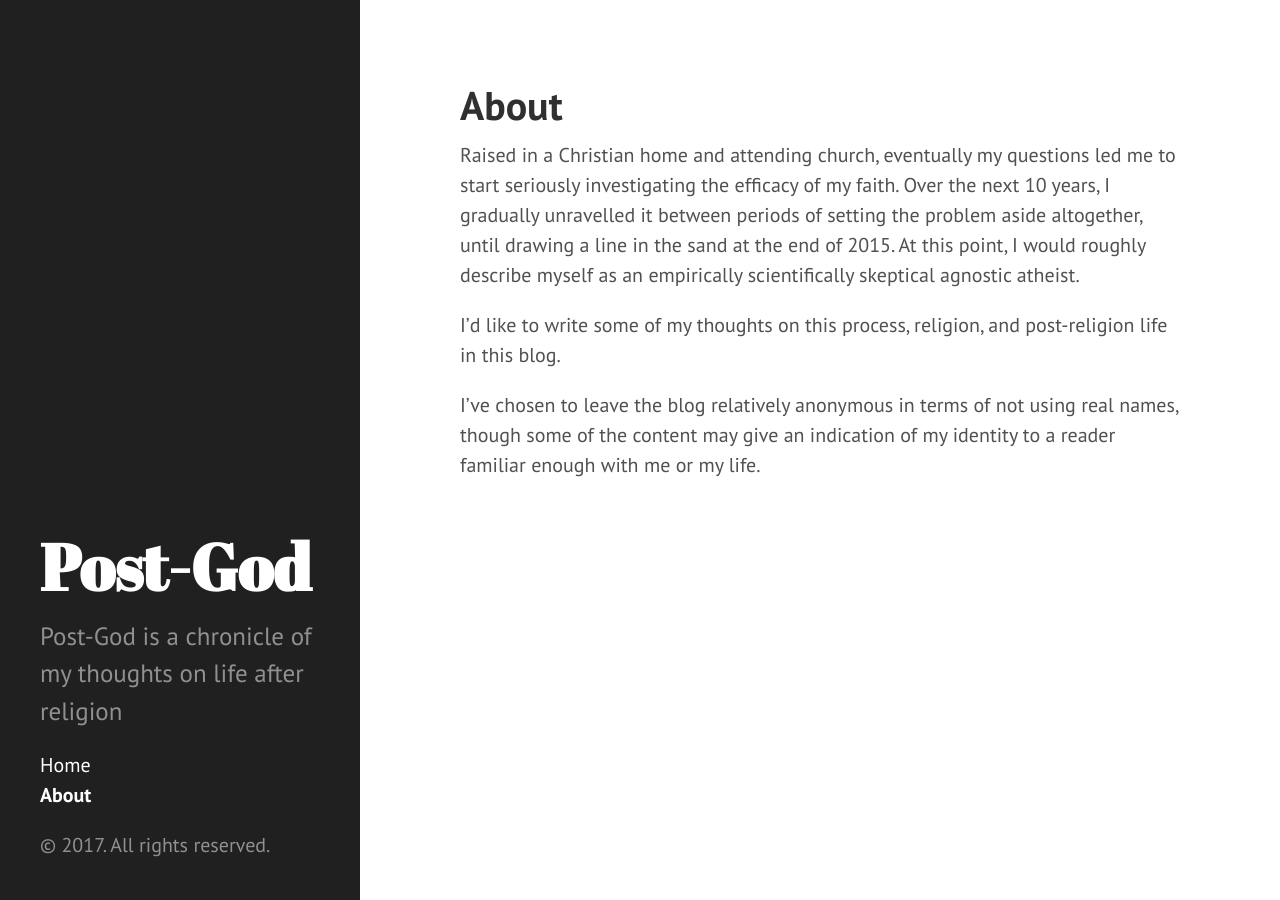
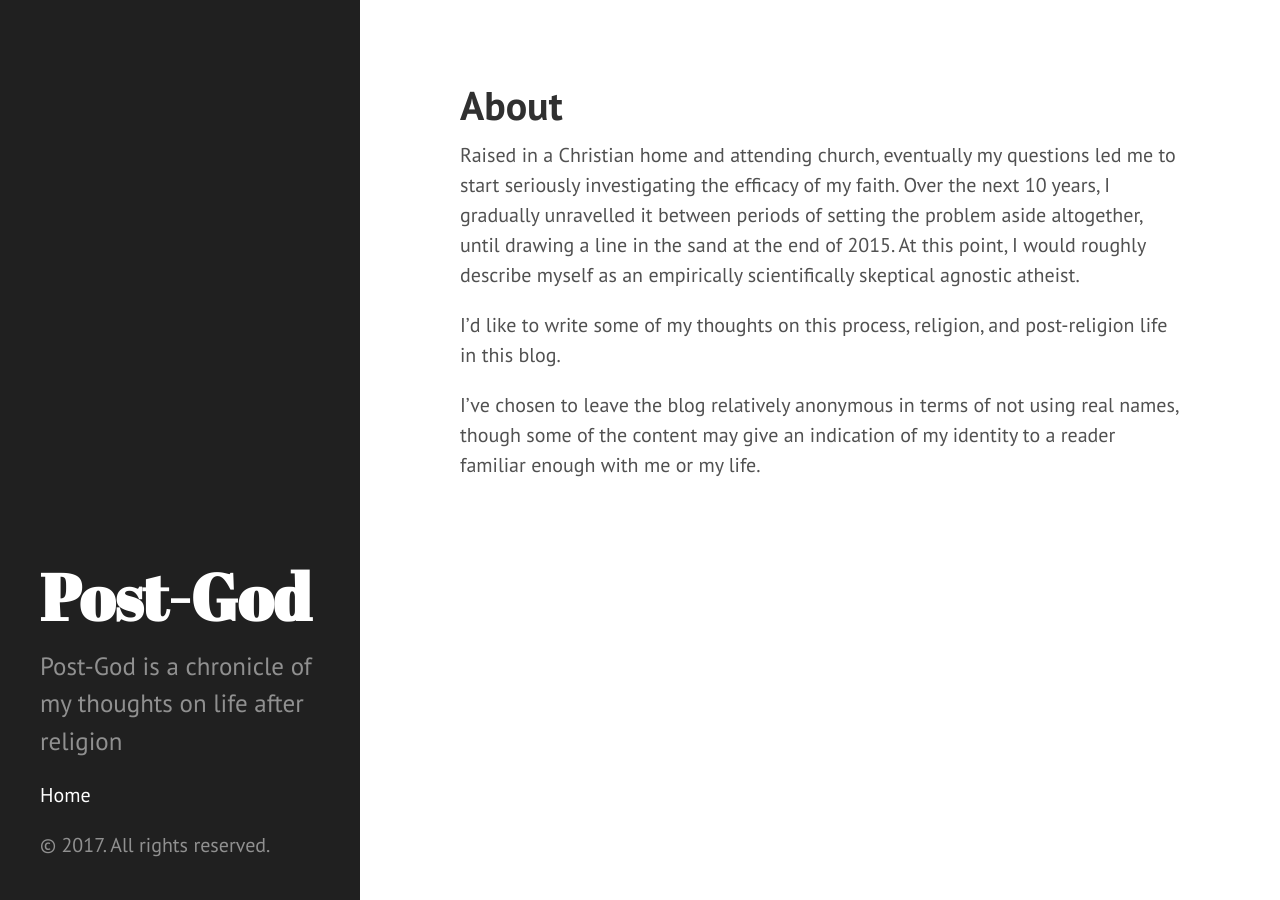
Before and after one commit to postgod/postgod.github.io, a Jekyll site: the page built from about.md, in a window 1280 px wide. Built offline with Jekyll 4.4.1, drawn with Linux system fonts in a browser that asks for light colours.

Commit message:
Hide ABout page from sidebar

```diff
--- a/_includes/sidebar.html
+++ b/_includes/sidebar.html
@@ -19,9 +19,11 @@
       {% for node in pages_list %}
         {% if node.title != null %}
           {% if node.layout == "page" %}
-            <li class="sidebar-nav-item{% if page.url == node.url %} active{% endif %}">
-              <a href="{{ node.url }}">{{ node.title }}</a>
-            </li>
+            {% if node.title != "About" %}
+              <li class="sidebar-nav-item{% if page.url == node.url %} active{% endif %}">
+                <a href="{{ node.url }}">{{ node.title }}</a>
+              </li>
+            {% endif %}
           {% endif %}
         {% endif %}
       {% endfor %}
```
